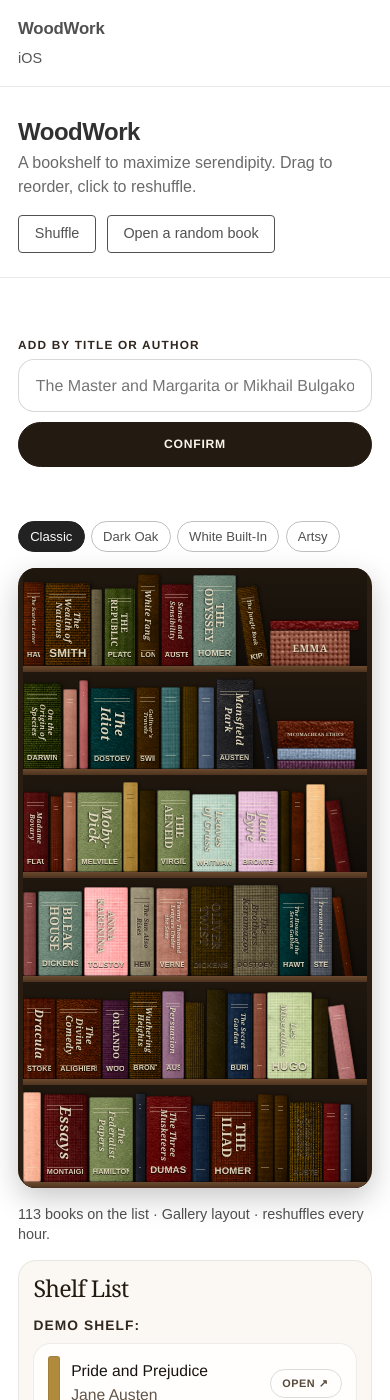
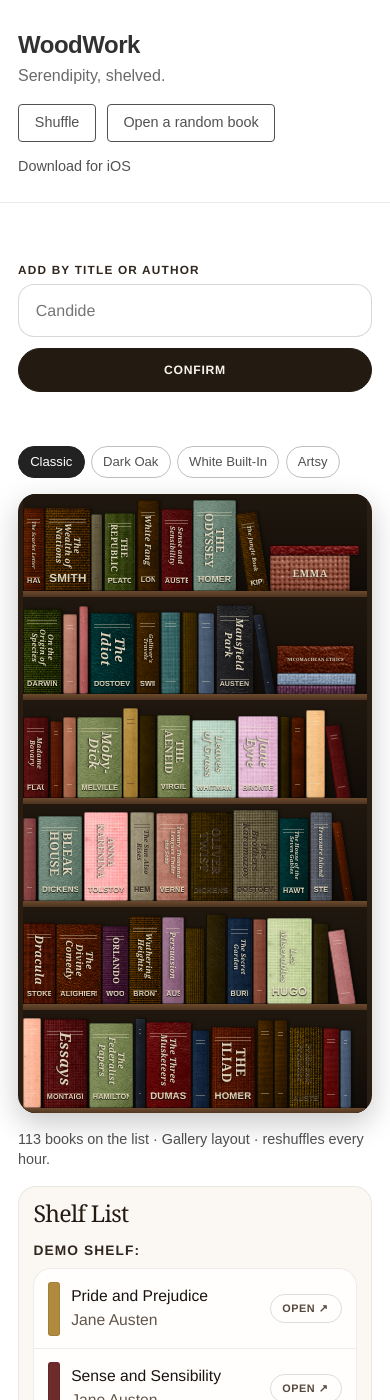
Before and after one commit to josephruocco/books-josephruocco, a Jekyll site: the page built from woodwork-demo.html, in a window 390 px wide and 1400 px high. Built offline with Jekyll 4.4.1, drawn with Linux system fonts in a browser that asks for light colours.

Commit message:
Finish mobile pass for WoodWork demo

```diff
--- a/assets/css/books-unified.css
+++ b/assets/css/books-unified.css
@@ -491,15 +491,7 @@
 }
 
 @media (max-width: 700px) {
-  body.books-page .books-masthead-inner {
-    flex-direction: column;
-    align-items: flex-start;
-    gap: .45rem;
-  }
-
-  body.books-page .books-nav {
-    gap: .85rem;
-  }
+  body.books-page .books-masthead { display: none; }
 
   body.books-page .books-title-card-inner {
     padding-top: 2rem;
--- a/woodwork-demo.html
+++ b/woodwork-demo.html
@@ -37,11 +37,16 @@
       <section class="books-title-card" aria-labelledby="shelf-page-title">
         <div class="books-title-card-inner">
           <h1 id="shelf-page-title">WoodWork</h1>
-          <p>A bookshelf to maximize serendipity. Drag to reorder, click to reshuffle.</p>
+          <p>
+            <span class="subtitle-desktop">A bookshelf to maximize serendipity.</span>
+            <span class="subtitle-mobile">Serendipity, shelved.</span>
+            <span class="desktop-shelf-instructions"> Drag to reorder, click to reshuffle.</span>
+          </p>
           <div class="shelf-actions">
             <button type="button" class="shelf-shuffle" id="shuffle">Shuffle</button>
             <button type="button" class="shelf-shuffle" id="open-random-book">Open a random book</button>
           </div>
+          <a class="mobile-ios-link" href="/ios/">Download for iOS</a>
         </div>
       </section>
 
@@ -51,7 +56,7 @@
             <form class="demo-builder-form" id="add-book-form">
               <div class="demo-field">
                 <label for="book-query-input" id="demo-builder-title">Add by Title or Author</label>
-                <input id="book-query-input" name="query" type="text" placeholder="The Master and Margarita or Mikhail Bulgakov" autocomplete="off" aria-autocomplete="list" aria-controls="book-suggestions" aria-expanded="false" required>
+                <input id="book-query-input" name="query" type="text" placeholder="" autocomplete="off" aria-autocomplete="list" aria-controls="book-suggestions" aria-expanded="false" required>
                 <div class="demo-suggestions" id="book-suggestions" role="listbox" hidden></div>
               </div>
               <div class="demo-builder-actions">
@@ -601,6 +606,8 @@
   }
   .shelf-shuffle:hover { background: rgba(0,0,0,.06); }
   .shelf-actions { display: flex; flex-wrap: wrap; gap: .65rem; margin-top: 1rem; }
+  .mobile-ios-link,
+  .subtitle-mobile { display: none; }
   .shelf-caption { font-size: .9em; line-height: 1.4; }
   .shelf-caption a { text-decoration: underline; }
 
@@ -862,7 +869,16 @@
     }
   }
 
-  @media (max-width: 600px) {
+  @media (max-width: 700px) {
+    .subtitle-desktop { display: none; }
+    .subtitle-mobile { display: inline; }
+    .desktop-shelf-instructions { display: none; }
+    .mobile-ios-link {
+      display: inline-block;
+      margin-top: .9rem;
+      color: inherit;
+      font-size: .9rem;
+    }
     .demo-builder {
       margin-bottom: .75rem;
     }
```
Also changed, not shown: other parts of woodwork-demo.html (+4 -5 lines).
